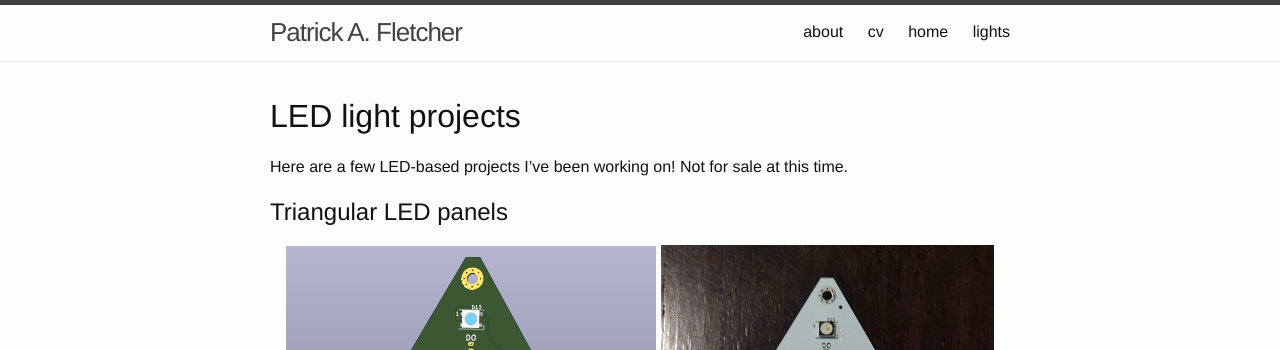
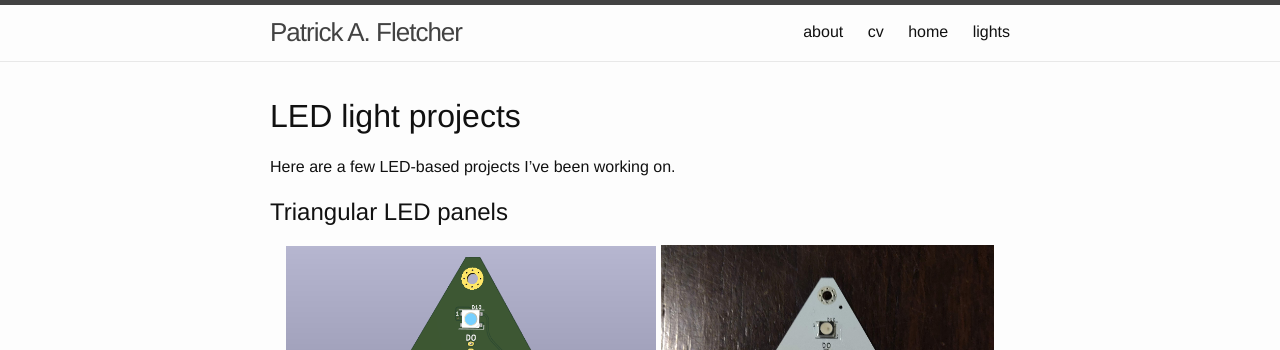
Before and after one commit to patrickfletcher/patrickfletcher.github.io, a Jekyll site: the page built from lights.md, in a window 1280 px wide and 900 px high. Shown: the top 350 px of the window. Built offline with Jekyll 4.4.1, drawn with Linux system fonts in a browser that asks for light colours; some of the changed text lies outside the part shown.

```diff
--- a/_config.yml
+++ b/_config.yml
@@ -2,7 +2,7 @@ title: Patrick A. Fletcher
 author: Patrick A. Fletcher
 email: patrick.allen.fletcher@gmail.com
 description: > # this means to ignore newlines until "baseurl:"
-  Postdoc at the Laboratory of Biological Modeling
+  #Postdoc at the Laboratory of Biological Modeling
 
 baseurl: "" # the subpath of your site, e.g. /blog
 url: "https://patrickfletcher.github.io" # the base hostname & protocol for your site, e.g. http://example.com
--- a/lights.md
+++ b/lights.md
@@ -6,7 +6,7 @@ permalink: /lights/
 
 # LED light projects
 
-Here are a few LED-based projects I've been working on! Not for sale at this time.
+Here are a few LED-based projects I've been working on.
 
 ## Triangular LED panels
 
```
